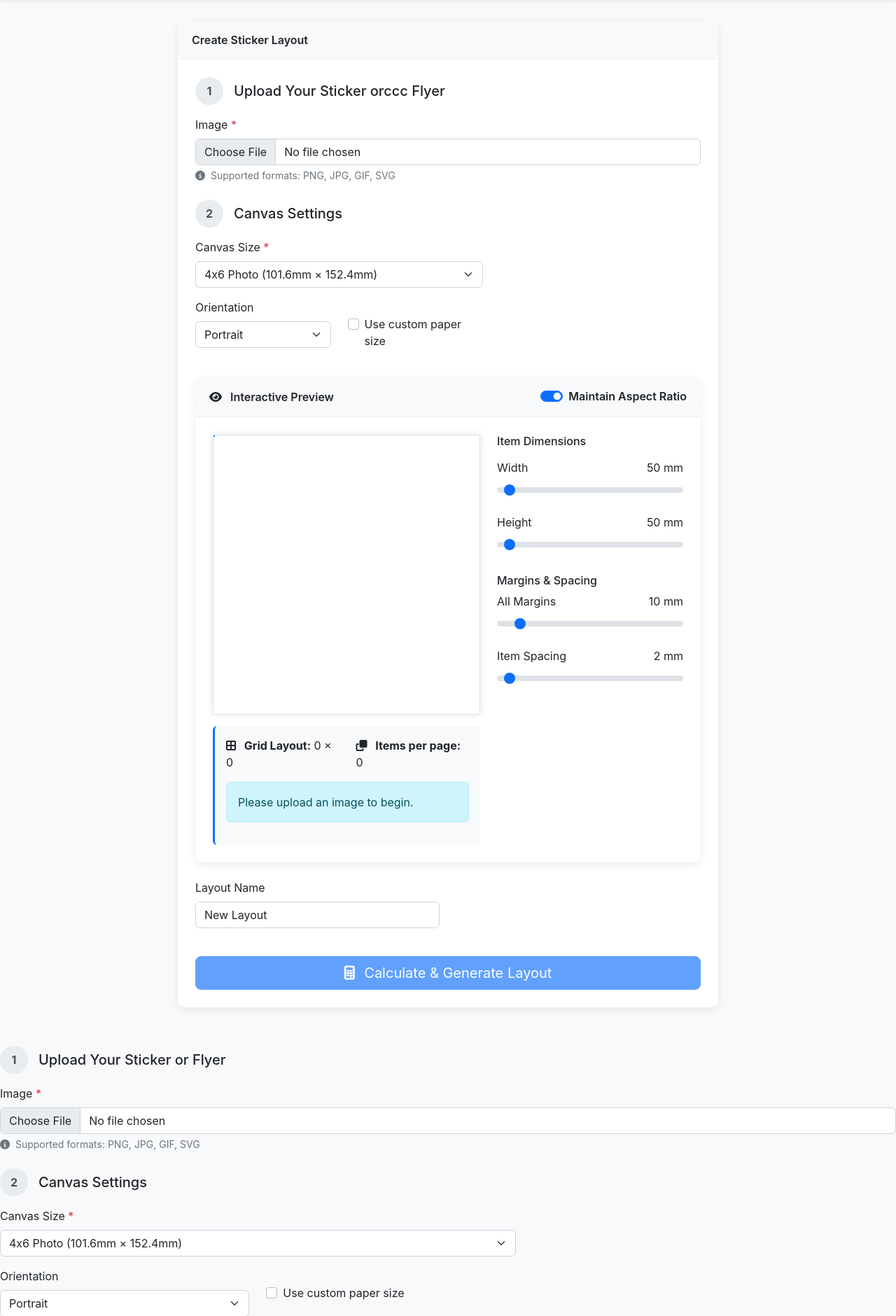
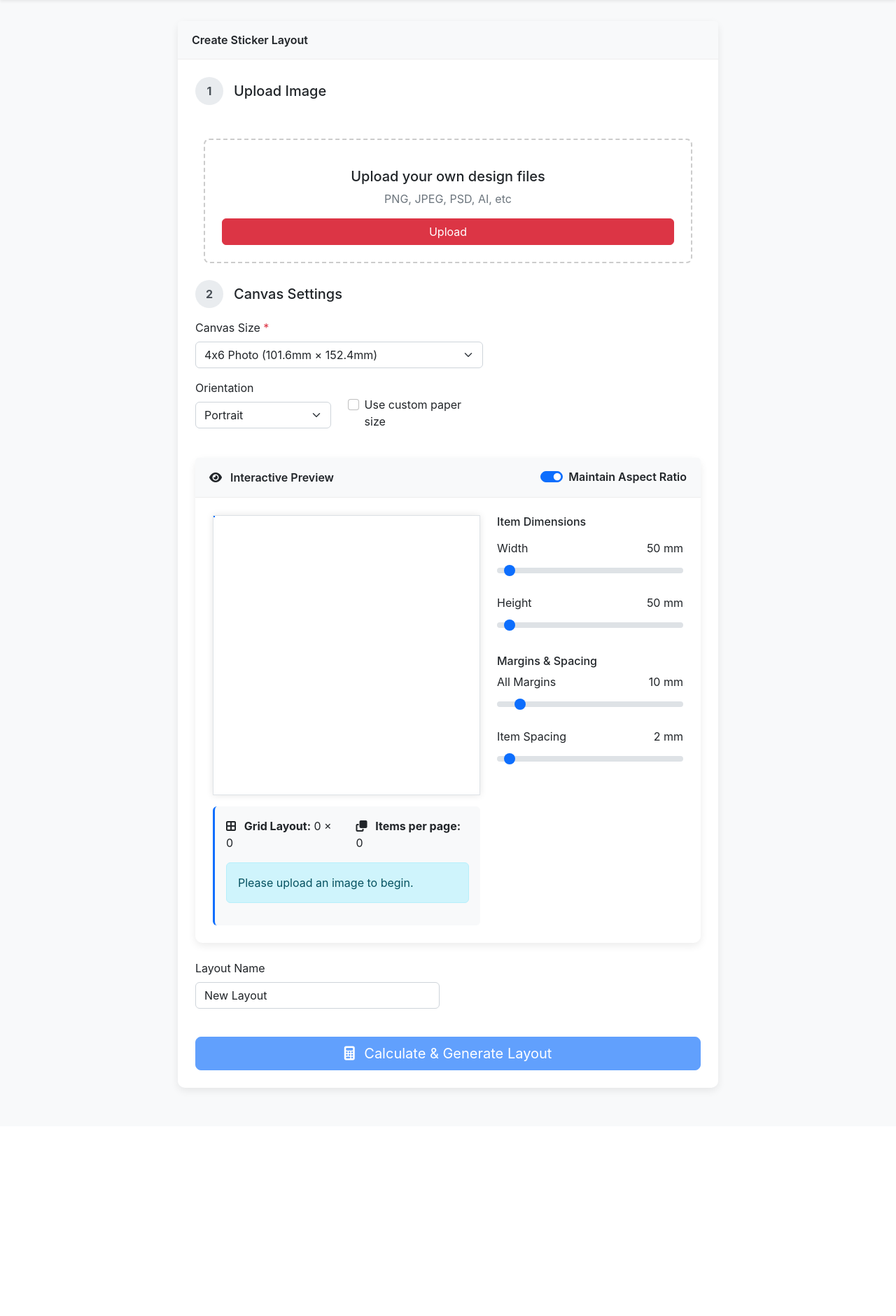
Before and after one commit to Christian047/Print-Grid, a Django app: page / in a window 1280 px wide. Shown: the part 70-1950 px from the top of the page at 70% size. After the commit the page ends 1631 px from the top, so only its background shows below. Run offline with Django 4.2, Linux system fonts and the light colour scheme; data comes from the database, SQL or seed files in the repository; data that the repository does not hold is empty; some libraries are stand-ins or nearby versions.

Commit message:
second commit

```diff
--- a/base/templates/base/index2.html
+++ b/base/templates/base/index2.html
@@ -240,19 +240,32 @@
     <div class="mb-4">
         <div class="d-flex align-items-center mb-3">
             <div class="step-icon">1</div>
-            <h5 class="mb-0">Upload Your Sticker orccc Flyer</h5>
-        </div>
-
-        <div class="mb-3">
-            <label for="sticker_image" class="form-label">
-                Image <span class="text-danger">*</span>
-            </label>
-            <input type="file" class="form-control" id="sticker_image" name="sticker_image" accept="image/*" required>
-            <div class="form-text">
-                <i class="fas fa-info-circle me-1"></i>
-                Supported formats: PNG, JPG, GIF, SVG
-            </div>
-        </div>
+            <h5 class="mb-0">Upload Image</h5>
+        </div>
+
+
+
+
+
+
+<div class="container mt-5">
+  <div class="p-4 text-center" style="border: 2px dashed #ccc; border-radius: 8px;">
+    <div class="mb-3">
+      <i class="bi bi-upload" style="font-size: 3rem; color: #6c757d;"></i>
+    </div>
+    <h5 class="mb-2">Upload your own design files</h5>
+    <p class="text-muted mb-3">PNG, JPEG, PSD, AI, etc</p>
+
+    <label class="btn btn-danger w-100">
+      Upload
+     <input type="file" id="sticker_image" name="sticker_image" class="d-none" accept="image/*" required>
+    </label>
+  </div>
+</div>
+
+
+
+
 
         <div id="sticker_preview" class="text-center mb-3 d-none">
             <p><small class="text-muted">Preview:</small></p>
@@ -269,7 +282,16 @@
                     <strong>Detected Dimensions:</strong>
                 </div>
                 <div class="row">
-                    <div class="col-4">
+
+                       <div class="col-6">
+                        <div class="form-check">
+                            <input class="form-check-input" type="radio" name="dimension_unit" id="unit_inches" value="inches">
+                            <label class="form-check-label" for="unit_inches">
+                                <span id="dim_inches">0 × 0</span> inches
+                            </label>
+                        </div>
+                    </div>
+                    <div class="col-6">
                         <div class="form-check">
                             <input class="form-check-input" type="radio" name="dimension_unit" id="unit_mm" value="mm" checked>
                             <label class="form-check-label" for="unit_mm">
@@ -277,15 +299,8 @@
                             </label>
                         </div>
                     </div>
-                    <div class="col-4">
-                        <div class="form-check">
-                            <input class="form-check-input" type="radio" name="dimension_unit" id="unit_inches" value="inches">
-                            <label class="form-check-label" for="unit_inches">
-                                <span id="dim_inches">0 × 0</span> inches
-                            </label>
-                        </div>
-                    </div>
-                    <div class="col-4">
+
+                    <div class="col-6">
                         <div class="form-check">
                             <input class="form-check-input" type="radio" name="dimension_unit" id="unit_pixels" value="pixels">
                             <label class="form-check-label" for="unit_pixels">
@@ -1352,7 +1367,7 @@
 
 
 
-    <!-- Validation error display area at the top of the form -->
+    {% comment %} <!-- Validation error display area at the top of the form -->
 <div id="validation-errors" class="mb-4 {% if not messages %}d-none{% endif %}">
     <div class="alert alert-danger">
         <h6 class="alert-heading"><i class="fas fa-exclamation-triangle me-2"></i>Please check the following issues:</h6>
@@ -1363,6 +1378,9 @@
         </ul>
     </div>
 </div>
+
+
+
 
 <form method="post" action="{% url 'calculate_layout' %}" enctype="multipart/form-data" id="layout-form">
     {% csrf_token %}
@@ -1652,7 +1670,7 @@
             <i class="fas fa-calculator me-2"></i> Calculate & Generate Layout
         </button>
     </div>
-</form>
+</form> {% endcomment %}
 
 
 
```
